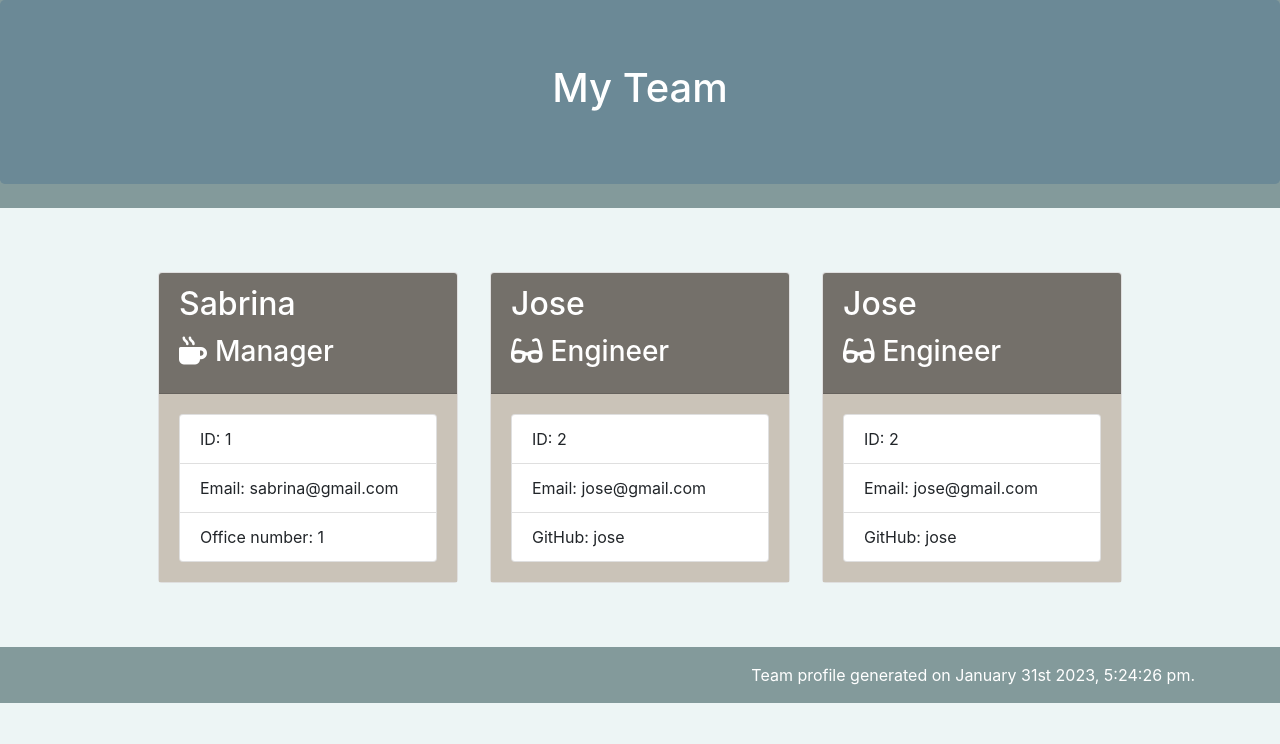
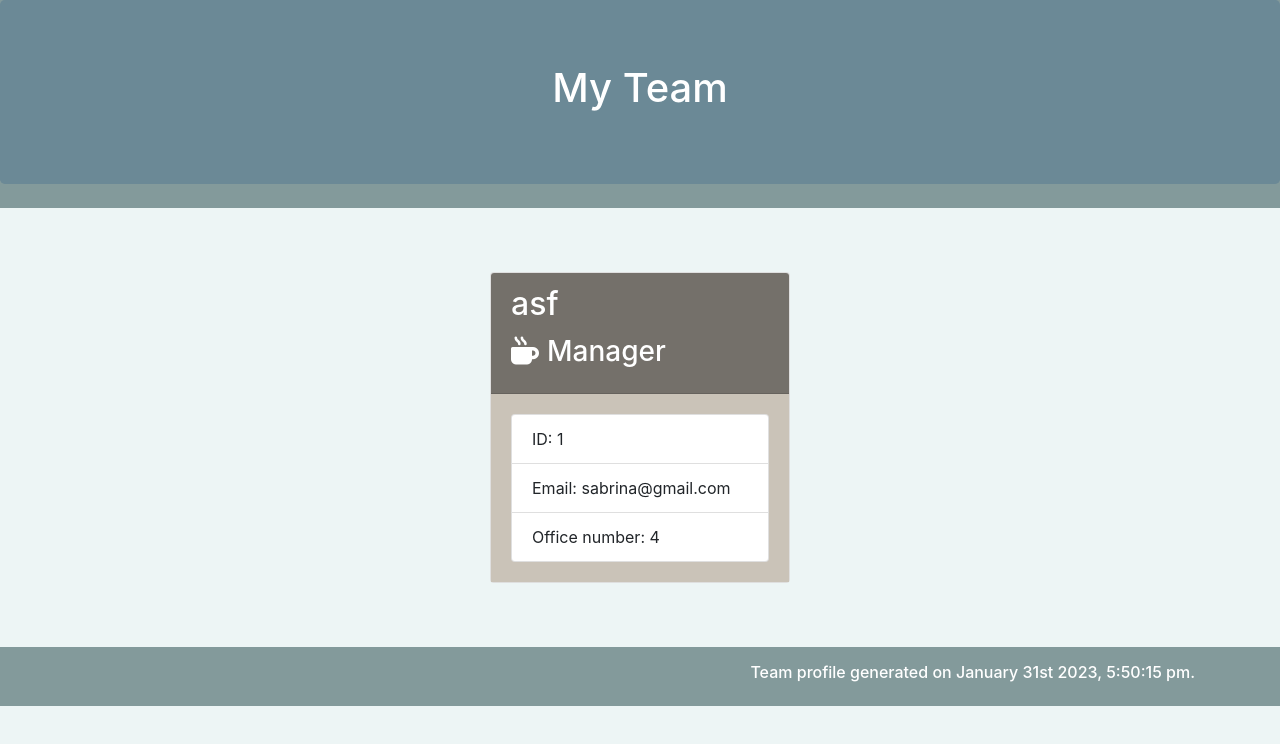
Before and after one commit to sabrina-martorelli/Team-Profile-Generator, a website: page output/team.html in a window 1280 px wide. Drawn offline with nearby package versions, Linux system fonts and the light colour scheme.

```diff
--- a/output/team.html
+++ b/output/team.html
@@ -27,63 +27,23 @@
 
         <div class="card employee-card">
         <div class="card-header">
-            <h2 class="card-title">Sabrina</h2>
+            <h2 class="card-title">asf</h2>
             <h3 class="card-title"><i class="fas fa-mug-hot mr-2"></i>Manager</h3>
         </div>
         <div class="card-body">
             <ul class="list-group">
                 <li class="list-group-item">ID: 1</li>
                 <li class="list-group-item">Email: <a href="mailto:sabrina@gmail.com">sabrina@gmail.com</a></li>
-                <li class="list-group-item">Office number: 1</li>
+                <li class="list-group-item">Office number: 4</li>
             </ul>
         </div>
     </div>
-
-        <div class="card employee-card">
-    <div class="card-header">
-        <h2 class="card-title">Jose</h2>
-        <h3 class="card-title"><i class="fas fa-glasses mr-2"></i>Engineer</h3>
-    </div>
-    <div class="card-body">
-        <ul class="list-group">
-            <li class="list-group-item">ID: 2</li>
-            <li class="list-group-item">Email: <a href="mailto:jose@gmail.com">jose@gmail.com</a></li>
-            <li class="list-group-item">GitHub: <a href="https://github.com/jose" target="_blank" rel="noopener noreferrer">jose</a></li>
-        </ul>
-    </div>
-</div>
-
-<div class="card employee-card">
-    <div class="card-header">
-        <h2 class="card-title">Jose</h2>
-        <h3 class="card-title"><i class="fas fa-glasses mr-2"></i>Engineer</h3>
-    </div>
-    <div class="card-body">
-        <ul class="list-group">
-            <li class="list-group-item">ID: 2</li>
-            <li class="list-group-item">Email: <a href="mailto:jose@gmail.com">jose@gmail.com</a></li>
-            <li class="list-group-item">GitHub: <a href="https://github.com/jose" target="_blank" rel="noopener noreferrer">jose</a></li>
-        </ul>
-    </div>
-</div>
-
-
-
-
-
-
-
-
-
 
             </div>
         </div>
     </div>
     <footer class="footer py-3 date">
-    <div class="container ">Team profile generated on January 31st 2023, 5:24:26 pm.</div>
+    <div class="container h6">Team profile generated on January 31st 2023, 5:50:15 pm.</div>
     </footer>
-
-
-
 </body>
 </html>
```
Also changed, not shown: README.md.
